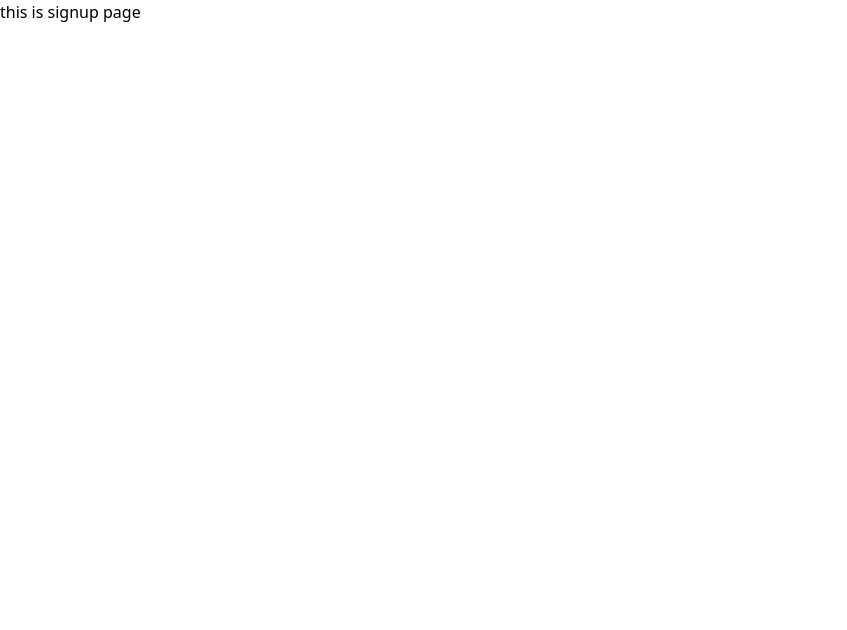
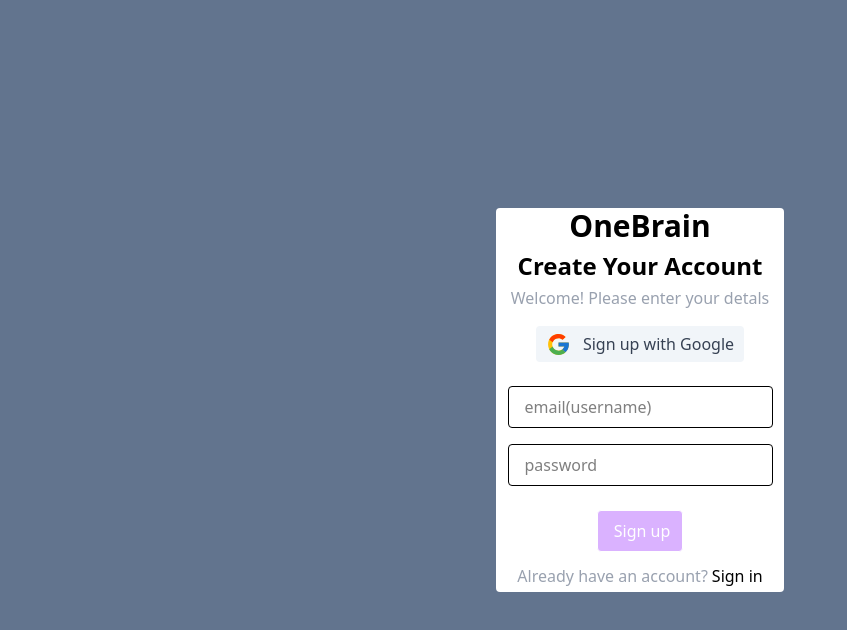
Before and after one commit to Raja6284/mybrain_frontend, a React (Vite) app: page / in a window 1280 px wide. Shown: the top 630 px of the page, without its empty margins (0-847 px from the left). Built offline with nearby package versions, Linux system fonts and the light colour scheme.

Commit message:
added the signup and signin page

```diff
--- /dev/null
+++ b/src/components/icons/GoogleIcon.tsx
@@ -0,0 +1,8 @@
+
+export function GoogleIcon(){
+    return(
+        <svg xmlns="http://www.w3.org/2000/svg" x="0px" y="0px" width="25" height="25" viewBox="0 0 48 48">
+<path fill="#FFC107" d="M43.611,20.083H42V20H24v8h11.303c-1.649,4.657-6.08,8-11.303,8c-6.627,0-12-5.373-12-12c0-6.627,5.373-12,12-12c3.059,0,5.842,1.154,7.961,3.039l5.657-5.657C34.046,6.053,29.268,4,24,4C12.955,4,4,12.955,4,24c0,11.045,8.955,20,20,20c11.045,0,20-8.955,20-20C44,22.659,43.862,21.35,43.611,20.083z"></path><path fill="#FF3D00" d="M6.306,14.691l6.571,4.819C14.655,15.108,18.961,12,24,12c3.059,0,5.842,1.154,7.961,3.039l5.657-5.657C34.046,6.053,29.268,4,24,4C16.318,4,9.656,8.337,6.306,14.691z"></path><path fill="#4CAF50" d="M24,44c5.166,0,9.86-1.977,13.409-5.192l-6.19-5.238C29.211,35.091,26.715,36,24,36c-5.202,0-9.619-3.317-11.283-7.946l-6.522,5.025C9.505,39.556,16.227,44,24,44z"></path><path fill="#1976D2" d="M43.611,20.083H42V20H24v8h11.303c-0.792,2.237-2.231,4.166-4.087,5.571c0.001-0.001,0.002-0.001,0.003-0.002l6.19,5.238C36.971,39.205,44,34,44,24C44,22.659,43.862,21.35,43.611,20.083z"></path>
+</svg>
+    )
+}
--- a/src/pages/Signin.tsx
+++ b/src/pages/Signin.tsx
@@ -1,11 +1,56 @@
 
- function Signin(){
+import { Input } from "../components/CreateContentModel"
+import { Button } from "../components/Button"
+import { GoogleIcon } from "../components/icons/GoogleIcon"
+import { Link } from "react-router-dom"
+
+function Signin(){
     return(
-        <div>
-            this is signin page
+        <div className="w-screen h-screen fixed top-0 left-0 bg-slate-600 flex justify-center items-center">
+            <div className="w-72 h-96 bg-white rounded flex flex-col items-center">
+
+            <div className="text-3xl font-bold">
+                    OneBrain
+                </div>
+
+                <div className="text-2xl mt-1.5 font-semibold">
+                    Hi there!
+                </div>
+
+                <div className="text-gray-400 mt-1">
+                    Welcome! Your brain is here
+                </div>
+
+                <div className=" w-52 mt-4 h-9 bg-slate-100 flex justify-center items-center text-gray-700 border-0 rounded cursor-pointer">
+                   <div className="pr-3">
+                    {<GoogleIcon/>}
+                   </div>
+
+                   <div>
+                   Sign in with Google
+                   </div>
+                </div>
+
+                <div className="mt-4">
+                <Input placeholder={"email(username)"}/>
+                <Input placeholder={"password"}/>
+                </div>
+
+
+                <div className="mt-4">
+                <Button variant="secondary" text="Sign in"></Button>
+                </div>
+
+                <div className="mt-3 flex">
+                    <div className="text-gray-400">Don't have an account?</div>
+                    <div className="ml-1 cursor-pointer"><Link to="/">Sign up</Link></div>
+                </div>
+
+
+            </div>
+
         </div>
     )
 }
 
-
 export default Signin
--- a/src/pages/Signup.tsx
+++ b/src/pages/Signup.tsx
@@ -1,9 +1,53 @@
-
+import { Input } from "../components/CreateContentModel"
+import { Button } from "../components/Button"
+import { GoogleIcon } from "../components/icons/GoogleIcon"
+import { Link } from "react-router-dom"
 
 function Signup(){
     return(
-        <div>
-            this is signup page
+        <div className="w-screen h-screen fixed top-0 left-0 bg-slate-500 flex justify-center items-center">
+            <div className="w-72 h-96 bg-white rounded flex flex-col items-center ">
+
+                <div className="text-3xl font-bold">
+                    OneBrain
+                </div>
+
+                <div className="text-2xl mt-1.5 font-semibold">
+                    Create Your Account
+                </div>
+
+                <div className="text-gray-400 mt-1">
+                    Welcome! Please enter your detals
+                </div>
+
+                <div className=" w-52 mt-4 h-9 bg-slate-100 flex justify-center items-center text-gray-700 border-0 rounded cursor-pointer">
+                   <div className="pr-3">
+                    {<GoogleIcon/>}
+                   </div>
+
+                   <div>
+                   Sign up with Google
+                   </div>
+                </div>
+
+                <div className="mt-4">
+                <Input placeholder={"email(username)"}/>
+                <Input placeholder={"password"}/>
+                </div>
+
+
+                <div className="mt-4">
+                <Button variant="secondary" text="Sign up"></Button>
+                </div>
+
+                <div className="mt-3 flex">
+                    <div className="text-gray-400">Already have an account?</div>
+                    <div className="ml-1 cursor-pointer"><Link to="/signin">Sign in</Link></div>
+                </div>
+
+
+            </div>
+
         </div>
     )
 }
```
